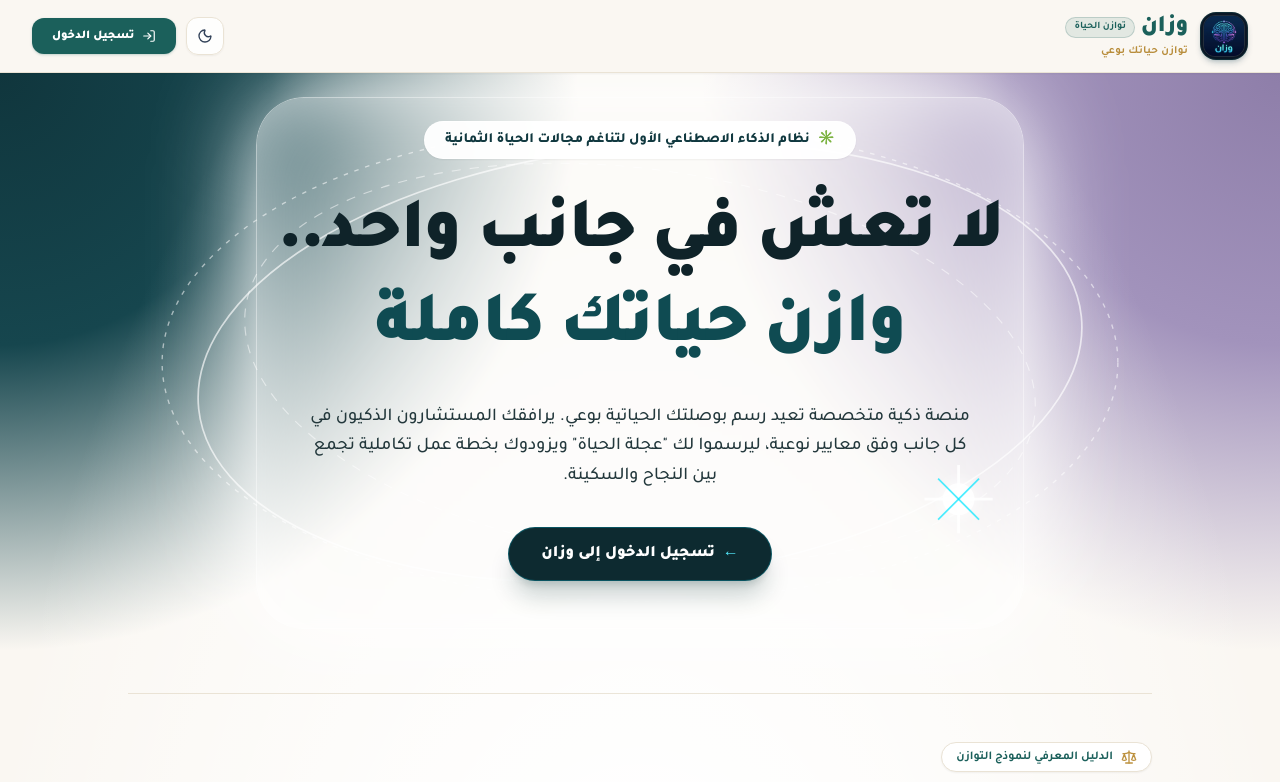
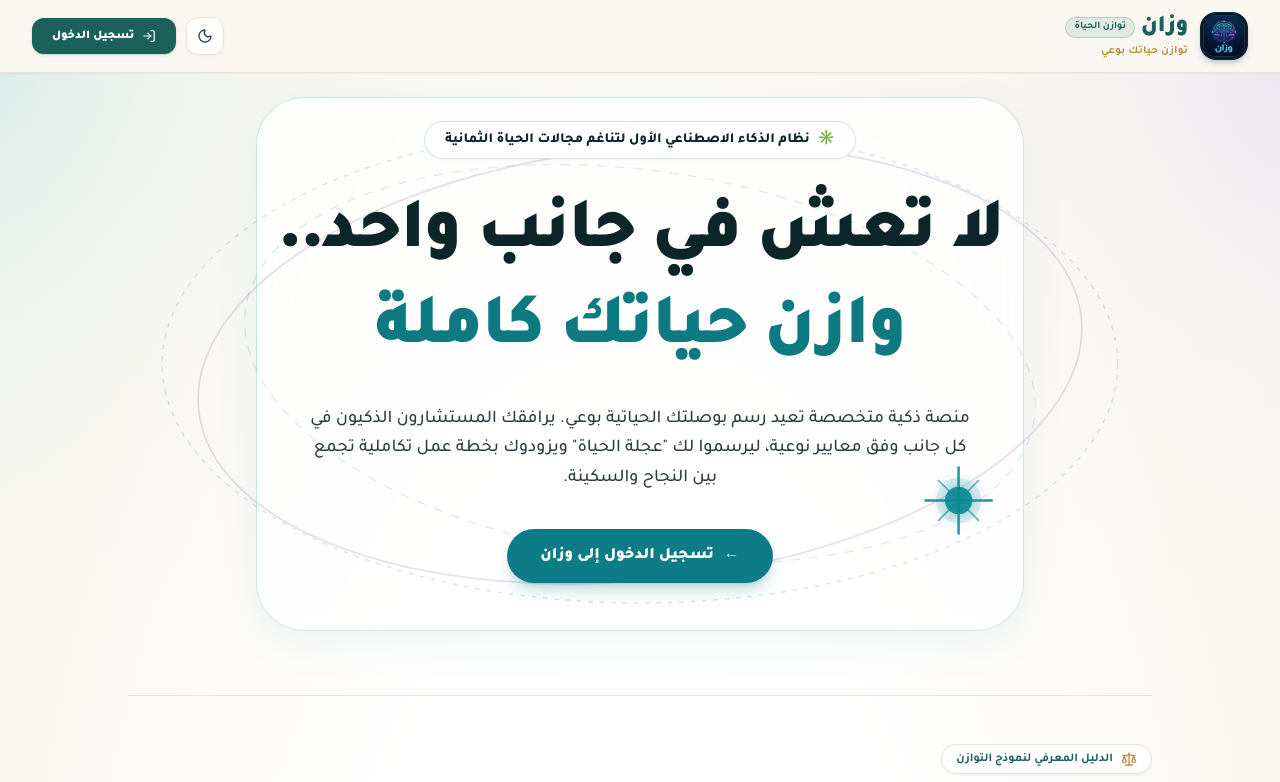
Before and after one commit to madyanlernen-oss/Wazin, a React (Vite) app: page / in a window 1280 px wide. Shown: the top 782 px of the page. Built offline with nearby package versions, Linux system fonts and the light colour scheme.

Commit message:
refine(ui): improve light mode colors, typography contrast and orbital harmony in hero section

```diff
--- a/src/screens/LandingScreen.tsx
+++ b/src/screens/LandingScreen.tsx
@@ -26,7 +26,7 @@ export const LandingScreen: React.FC<LandingScreenProps> = ({
 
   return (
     <div className="relative min-h-[calc(100vh-4.5rem)] pb-28 overflow-hidden bg-[#FAF7F2] dark:bg-[#07111c] transition-colors duration-300">
-      {/* 4-Corner Exact Ambient Mesh Gradient matching user specification */}
+      {/* 4-Corner Exact Ambient Mesh Gradient with Refined Crisp Light Mode */}
       <div
         className="absolute inset-0 pointer-events-none transition-all duration-500"
         style={{
@@ -39,11 +39,11 @@ export const LandingScreen: React.FC<LandingScreenProps> = ({
               radial-gradient(circle 850px at 100% 68%, #0b1a2d 0%, #102641 36%, transparent 72%)
             `
             : `
-              radial-gradient(ellipse 65% 50% at 50% 36%, rgba(255, 255, 255, 0.98) 0%, rgba(255, 255, 255, 0.92) 35%, rgba(255, 255, 255, 0.4) 65%, transparent 85%),
-              radial-gradient(circle 850px at 0% 0%, #10363d 0%, #16464e 32%, transparent 68%),
-              radial-gradient(circle 850px at 100% 0%, #8e7ea9 0%, #a293bc 32%, transparent 68%),
-              radial-gradient(circle 850px at 0% 68%, #d59f97 0%, #dfaea6 32%, transparent 68%),
-              radial-gradient(circle 850px at 100% 68%, #f6eee4 0%, #ebe0d2 36%, transparent 72%)
+              radial-gradient(ellipse 70% 55% at 50% 35%, #FFFFFF 0%, rgba(255, 255, 255, 0.96) 42%, rgba(250, 247, 242, 0.65) 75%, transparent 100%),
+              radial-gradient(circle 800px at 0% 0%, rgba(188, 226, 224, 0.55) 0%, rgba(212, 238, 236, 0.28) 38%, transparent 68%),
+              radial-gradient(circle 800px at 100% 0%, rgba(224, 216, 238, 0.55) 0%, rgba(238, 233, 247, 0.28) 38%, transparent 68%),
+              radial-gradient(circle 800px at 0% 75%, rgba(246, 226, 218, 0.45) 0%, rgba(251, 240, 235, 0.22) 38%, transparent 68%),
+              radial-gradient(circle 800px at 100% 75%, rgba(244, 237, 226, 0.55) 0%, rgba(250, 246, 239, 0.25) 38%, transparent 70%)
             `,
         }}
       />
@@ -54,12 +54,14 @@ export const LandingScreen: React.FC<LandingScreenProps> = ({
         <div className="relative max-w-4xl mx-auto pt-6 pb-12 px-6 sm:px-12 text-center">
           {/* Luminous Oval Halo & Delicate Concentric Orbital Wireframes (SVG) */}
           <div className="absolute inset-0 pointer-events-none flex items-center justify-center">
-            {/* Luminous White Oval Frame */}
-            <div className={`w-full h-full max-w-3xl rounded-[3rem] border ${
-              isDark
-                ? 'border-cyan-500/30 shadow-[0_0_90px_rgba(6,182,212,0.25),inset_0_0_60px_rgba(6,182,212,0.15)] bg-slate-900/30'
-                : 'border-white/60 shadow-[0_0_100px_rgba(255,255,255,0.95),inset_0_0_80px_rgba(255,255,255,0.7)] bg-white/20'
-            } backdrop-blur-xs transition-all duration-500`} />
+            {/* Luminous Central Glassmorphic Frame */}
+            <div
+              className={`w-full h-full max-w-3xl rounded-[3rem] border transition-all duration-500 ${
+                isDark
+                  ? 'border-cyan-500/30 shadow-[0_0_90px_rgba(6,182,212,0.25),inset_0_0_60px_rgba(6,182,212,0.15)] bg-slate-900/30 backdrop-blur-xs'
+                  : 'border-[#0E7C86]/20 shadow-[0_12px_45px_rgba(14,124,134,0.07),inset_0_1px_2px_rgba(255,255,255,0.9)] bg-white/72 backdrop-blur-[16px]'
+              }`}
+            />
 
             {/* Overlapping Orbital Rings */}
             <svg
@@ -68,35 +70,35 @@ export const LandingScreen: React.FC<LandingScreenProps> = ({
               fill="none"
               xmlns="http://www.w3.org/2000/svg"
             >
-              {/* Outer Orbit 1 */}
+              {/* Outer Orbit 1 (Calm teal hue at subtle opacity) */}
               <ellipse
                 cx="450"
                 cy="250"
                 rx="420"
                 ry="210"
-                stroke={isDark ? "rgba(6, 182, 212, 0.4)" : "rgba(255, 255, 255, 0.55)"}
+                stroke={isDark ? "rgba(6, 182, 212, 0.4)" : "rgba(13, 122, 130, 0.18)"}
                 strokeWidth="1.2"
                 strokeDasharray="4 6"
               />
-              {/* Mid Orbit 2 (slightly tilted) */}
+              {/* Mid Orbit 2 (slightly tilted, gentle lavender hue at subtle opacity) */}
               <g transform="rotate(-6 450 250)">
                 <ellipse
                   cx="450"
                   cy="250"
                   rx="390"
                   ry="190"
-                  stroke={isDark ? "rgba(168, 85, 247, 0.45)" : "rgba(255, 255, 255, 0.65)"}
+                  stroke={isDark ? "rgba(168, 85, 247, 0.45)" : "rgba(124, 98, 170, 0.20)"}
                   strokeWidth="1.5"
                 />
               </g>
-              {/* Inner Orbit 3 (tilted other way) */}
+              {/* Inner Orbit 3 (tilted other way, soft teal accent) */}
               <g transform="rotate(8 450 250)">
                 <ellipse
                   cx="450"
                   cy="250"
                   rx="350"
                   ry="170"
-                  stroke={isDark ? "rgba(0, 229, 255, 0.35)" : "rgba(255, 255, 255, 0.5)"}
+                  stroke={isDark ? "rgba(0, 229, 255, 0.35)" : "rgba(14, 124, 134, 0.16)"}
                   strokeWidth="1"
                   strokeDasharray="8 8"
                 />
@@ -104,11 +106,54 @@ export const LandingScreen: React.FC<LandingScreenProps> = ({
 
               {/* Lens Flare Glow Sparkle at bottom-right of the orbit ring */}
               <g transform="translate(730, 370)">
-                <circle cx="0" cy="0" r="14" fill="white" opacity="0.9" filter="drop-shadow(0 0 8px #ffffff)" />
-                <line x1="-30" y1="0" x2="30" y2="0" stroke="white" strokeWidth="2.5" opacity="0.85" />
-                <line x1="0" y1="-30" x2="0" y2="30" stroke="white" strokeWidth="2.5" opacity="0.85" />
-                <line x1="-18" y1="-18" x2="18" y2="18" stroke="rgba(0, 229, 255, 0.7)" strokeWidth="1.5" />
-                <line x1="18" y1="-18" x2="-18" y2="18" stroke="rgba(0, 229, 255, 0.7)" strokeWidth="1.5" />
+                <circle
+                  cx="0"
+                  cy="0"
+                  r="20"
+                  fill={isDark ? "rgba(6, 182, 212, 0.18)" : "rgba(13, 138, 148, 0.12)"}
+                />
+                <circle
+                  cx="0"
+                  cy="0"
+                  r="12"
+                  fill={isDark ? "#ffffff" : "#0D8A94"}
+                  opacity="0.95"
+                  filter={isDark ? "drop-shadow(0 0 8px #ffffff)" : "drop-shadow(0 0 8px rgba(13, 138, 148, 0.55))"}
+                />
+                <line
+                  x1="-30"
+                  y1="0"
+                  x2="30"
+                  y2="0"
+                  stroke={isDark ? "#ffffff" : "#0D8A94"}
+                  strokeWidth="2.2"
+                  opacity={isDark ? 0.85 : 0.9}
+                />
+                <line
+                  x1="0"
+                  y1="-30"
+                  x2="0"
+                  y2="30"
+                  stroke={isDark ? "#ffffff" : "#0D8A94"}
+                  strokeWidth="2.2"
+                  opacity={isDark ? 0.85 : 0.9}
+                />
+                <line
+                  x1="-18"
+                  y1="-18"
+                  x2="18"
+                  y2="18"
+                  stroke={isDark ? "rgba(0, 229, 255, 0.7)" : "rgba(13, 138, 148, 0.65)"}
+                  strokeWidth="1.5"
+                />
+                <line
+                  x1="18"
+                  y1="-18"
+                  x2="-18"
+                  y2="18"
+                  stroke={isDark ? "rgba(0, 229, 255, 0.7)" : "rgba(13, 138, 148, 0.65)"}
+                  strokeWidth="1.5"
+                />
               </g>
             </svg>
           </div>
@@ -116,23 +161,23 @@ export const LandingScreen: React.FC<LandingScreenProps> = ({
           {/* Foreground Hero Content */}
           <div className="relative z-10 space-y-6">
             {/* Top Pill Badge */}
-            <div className="inline-flex items-center gap-2 px-5 py-2 rounded-full bg-white/95 dark:bg-slate-900/90 border border-white/80 dark:border-slate-700/80 shadow-xs text-xs sm:text-sm font-extrabold text-[#10383f] dark:text-cyan-300 transition-colors">
-              <span className="text-emerald-700 dark:text-cyan-400">✳️</span>
+            <div className="inline-flex items-center gap-2 px-5 py-2 rounded-full bg-white/90 dark:bg-slate-900/90 border border-[#0D7A82]/20 dark:border-slate-700/80 shadow-xs text-xs sm:text-sm font-extrabold text-[#0B2528] dark:text-cyan-300 transition-colors backdrop-blur-md">
+              <span className="text-[#0D7A82] dark:text-cyan-400">✳️</span>
               <span>نظام الذكاء الاصطناعي الأول لتناغم مجالات الحياة الثمانية</span>
             </div>
 
             {/* Centerpiece Bold Headlines */}
-            <div className="space-y-1 pt-2">
-              <h1 className="text-4xl sm:text-6xl lg:text-7xl font-black tracking-tight text-[#0f2329] dark:text-white leading-tight transition-colors">
+            <div className="space-y-1.5 pt-2">
+              <h1 className="text-4xl sm:text-6xl lg:text-7xl font-black tracking-tight text-[#0B2528] dark:text-white leading-tight transition-colors">
                 لا تعش في جانب واحد..
               </h1>
-              <h2 className="text-4xl sm:text-6xl lg:text-7xl font-black tracking-tight text-[#0f4b52] dark:text-cyan-400 dark:drop-shadow-[0_0_35px_rgba(6,182,212,0.5)] leading-tight transition-colors">
+              <h2 className="text-4xl sm:text-6xl lg:text-7xl font-black tracking-tight text-[#0D7A82] dark:text-cyan-400 dark:drop-shadow-[0_0_35px_rgba(6,182,212,0.5)] leading-tight transition-colors">
                 وازن حياتك كاملة
               </h2>
             </div>
 
             {/* Legible Paragraph */}
-            <p className="text-base sm:text-lg text-[#23383c] dark:text-slate-300 leading-relaxed max-w-2xl mx-auto font-medium pt-1 transition-colors">
+            <p className="text-base sm:text-lg text-[#2C3E40] dark:text-slate-300 leading-relaxed max-w-2xl mx-auto font-medium pt-1 transition-colors">
               منصة ذكية متخصصة تعيد رسم بوصلتك الحياتية بوعي. يرافقك المستشارون الذكيون في كل جانب
               وفق معايير نوعية، ليرسموا لك "عجلة الحياة" ويزودوك بخطة عمل تكاملية تجمع بين النجاح والسكينة.
             </p>
@@ -141,9 +186,9 @@ export const LandingScreen: React.FC<LandingScreenProps> = ({
             <div className="pt-3">
               <button
                 onClick={() => onNavigateToAuth('login')}
-                className="inline-flex items-center gap-2 px-8 py-3.5 rounded-full bg-[#0d2a30] hover:bg-[#133c44] dark:bg-gradient-to-r dark:from-cyan-600 dark:to-teal-600 dark:hover:from-cyan-500 dark:hover:to-teal-500 text-white text-sm sm:text-base font-black shadow-xl shadow-teal-950/20 dark:shadow-cyan-900/30 border border-cyan-400/25 transition-all hover:scale-105 active:scale-95 cursor-pointer"
+                className="inline-flex items-center gap-2.5 px-8 py-3.5 rounded-full bg-[#0E7C86] hover:bg-[#095D65] dark:bg-gradient-to-r dark:from-cyan-600 dark:to-teal-600 dark:hover:from-cyan-500 dark:hover:to-teal-500 text-white text-sm sm:text-base font-black shadow-lg shadow-[#0E7C86]/25 dark:shadow-cyan-900/30 border border-[#0E7C86]/30 dark:border-cyan-400/25 transition-all hover:scale-105 active:scale-95 cursor-pointer"
               >
-                <span className="text-cyan-300 font-bold">&larr;</span>
+                <span className="text-cyan-200 dark:text-cyan-300 font-bold">&larr;</span>
                 <span>تسجيل الدخول إلى وزان</span>
               </button>
             </div>
```
